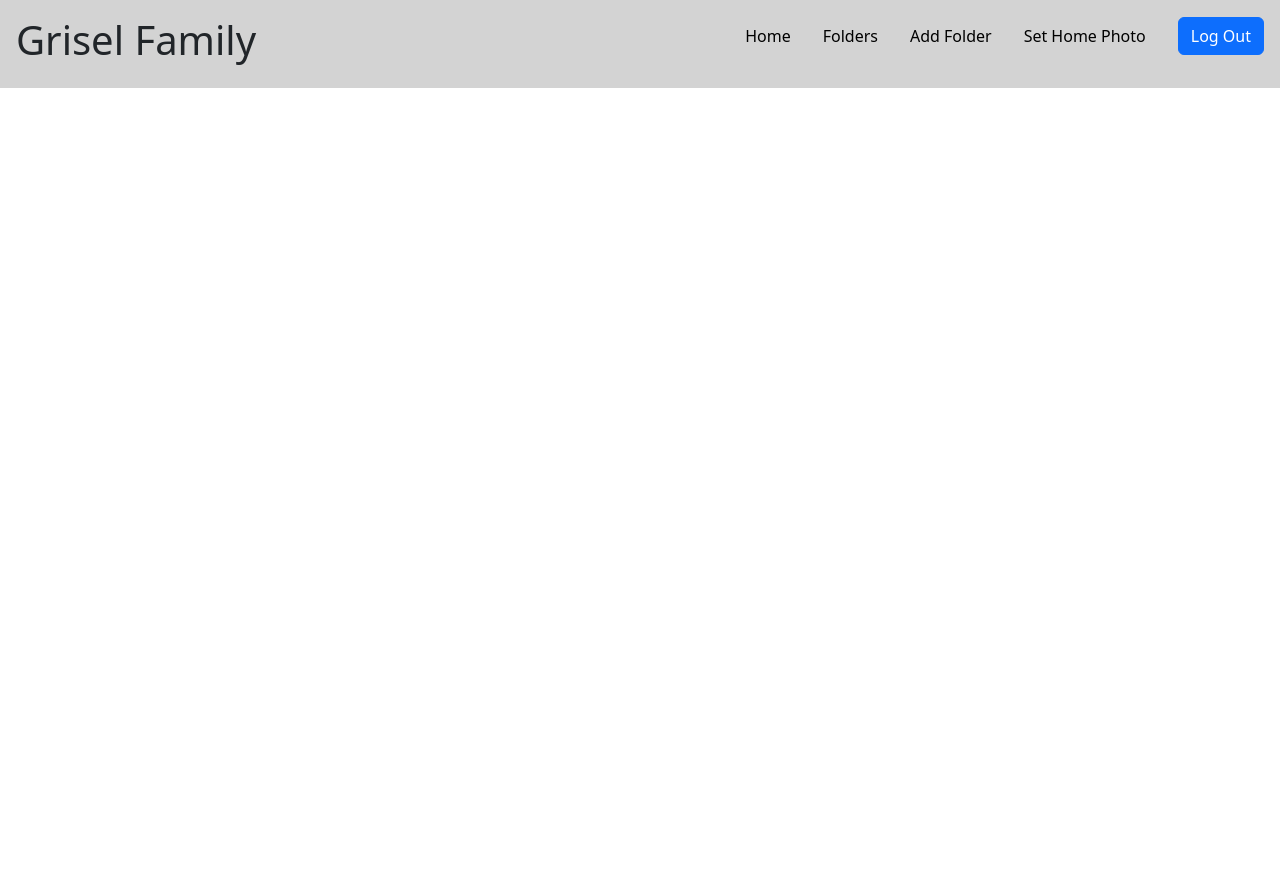
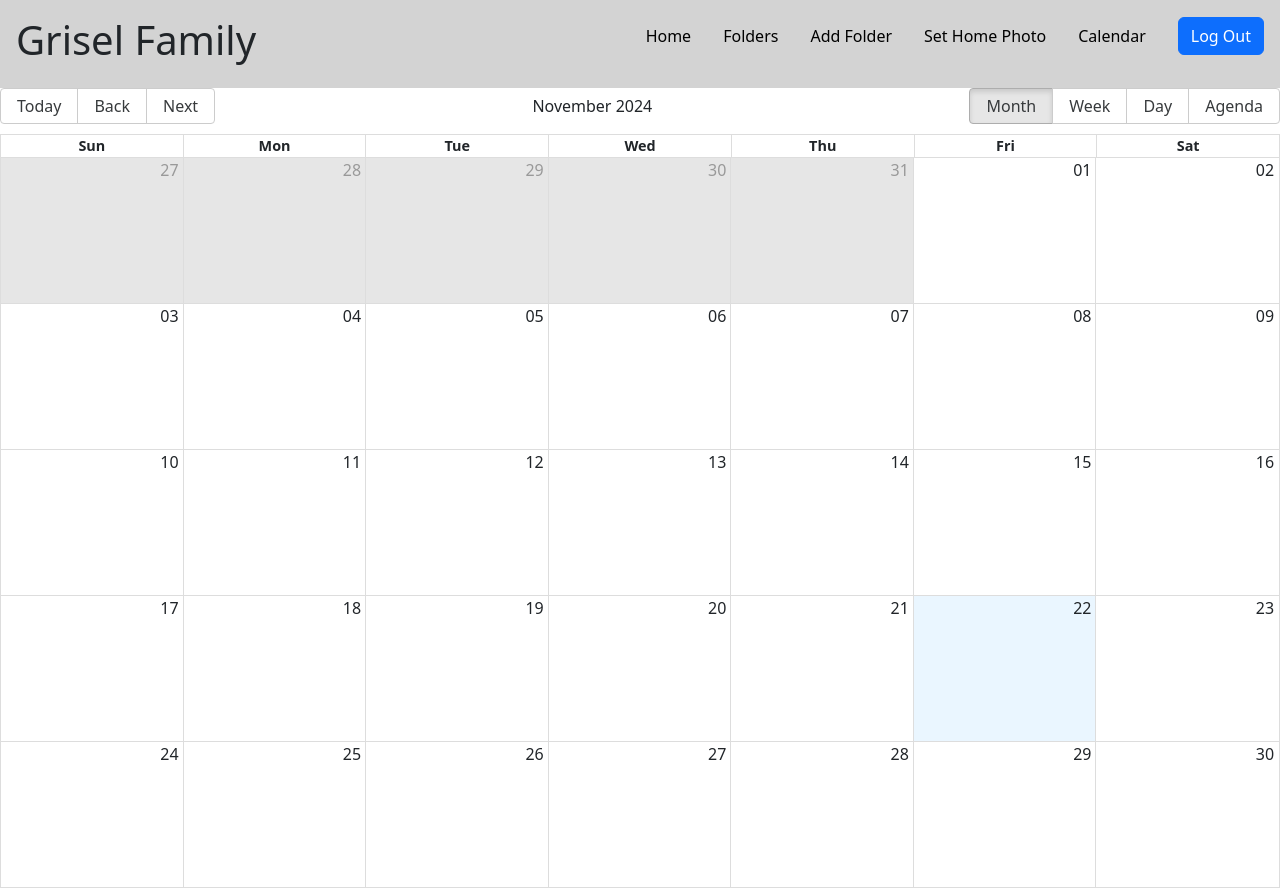
Before and after one commit to edsardgrisel/family-website-frontend, a React (Create React App) app: page /calendar in a window 1280 px wide. Before the commit the page ends 800 px from the top, so only its background shows below. Built offline with nearby package versions, Linux system fonts and the light colour scheme; no server answers; sample sign-in values are in the browser's storage.

Commit message:
calendar added

```diff
--- a/package.json
+++ b/package.json
@@ -8,8 +8,10 @@
     "@testing-library/user-event": "^13.5.0",
     "axios": "^1.7.3",
     "bootstrap": "^5.3.3",
+    "moment": "^2.30.1",
     "mongoose": "^8.8.2",
     "react": "^18.3.1",
+    "react-big-calendar": "^1.17.0",
     "react-bootstrap": "^2.10.4",
     "react-dom": "^18.3.1",
     "react-icons": "^5.3.0",
--- a/src/App.js
+++ b/src/App.js
@@ -9,6 +9,7 @@ import Folder from './pages/Folder';
 import EditFolder from './pages/EditFolder';
 import AddFolder from "./pages/AddFolder";
 import SetHomePhoto from "./pages/SetHomePhoto";
+import CalendarPage from "./pages/CalendarPage";
 
 function App() {
   const [isAuthenticated, setIsAuthenticated] = useState(false);
@@ -91,6 +92,16 @@ function App() {
               <SetHomePhoto />
             </ProtectedRoute>
           }
+
+        />
+        <Route
+          path="/calendar"
+          element={
+            <ProtectedRoute isAuthenticated={isAuthenticated}>
+              <CalendarPage />
+            </ProtectedRoute>
+          }
+
         />
       </Routes>
     </Router>
--- a/src/components/Navbar.js
+++ b/src/components/Navbar.js
@@ -27,8 +27,12 @@ const Navbar = ({ handleLogout }) => {
                     <Link to="/set-home-photo" style={{ textDecoration: 'none', color: 'black' }}>Set Home Photo</Link>
                 </li>
                 <li>
+                    <Link to="/calendar" style={{ textDecoration: 'none', color: 'black' }}>Calendar</Link>
+                </li>
+                <li>
                     <Button onClick={handleLogout}>Log Out</Button>
                 </li>
+
             </ul>
         </nav>
     );
--- /dev/null
+++ b/src/pages/CalendarPage.js
@@ -0,0 +1,70 @@
+import React, { useState, useEffect } from 'react';
+import { Calendar, momentLocalizer } from 'react-big-calendar';
+import moment from 'moment';
+import 'react-big-calendar/lib/css/react-big-calendar.css';
+import axios from 'axios';
+
+const localizer = momentLocalizer(moment);
+
+const CalendarPage = () => {
+    const [events, setEvents] = useState([]);
+
+    useEffect(() => {
+        const fetchEvents = async () => {
+            try {
+                const response = await axios.get(`${process.env.REACT_APP_SERVER_URL}/calendar`);
+                setEvents(response.data.events);
+            } catch (error) {
+                console.error('Error fetching events:', error);
+            }
+        };
+
+        fetchEvents();
+    }, []);
+
+    const handleSelectSlot = async ({ start, end }) => {
+        const title = window.prompt('New Event name');
+        if (title) {
+            const newEvent = { title, start, end };
+            setEvents([...events, newEvent]);
+
+            // Call the API to add the event to the database
+            try {
+                const response = await axios.post(`${process.env.REACT_APP_SERVER_URL}/calendar/add`, newEvent);
+                console.log('Event added:', response.data);
+            } catch (error) {
+                console.error('Error adding event:', error);
+            }
+        }
+    };
+
+    const handleSelectEvent = async (event) => {
+        const confirmDelete = window.confirm(`Do you want to delete the event '${event.title}'?`);
+        if (confirmDelete) {
+            try {
+                await axios.delete(`${process.env.REACT_APP_SERVER_URL}/calendar/${event._id}`);
+                setEvents(events.filter(e => e._id !== event._id));
+                console.log('Event deleted');
+            } catch (error) {
+                console.error('Error deleting event:', error);
+            }
+        }
+    };
+
+    return (
+        <div style={{ height: '100vh' }}>
+            <Calendar
+                localizer={localizer}
+                events={events}
+                startAccessor="start"
+                endAccessor="end"
+                selectable
+                onSelectSlot={handleSelectSlot}
+                onSelectEvent={handleSelectEvent}
+                style={{ height: '100vh' }}
+            />
+        </div>
+    );
+};
+
+export default CalendarPage;
```
Also changed, not shown: 1 other file (tests, documents, lock files or other folders).
